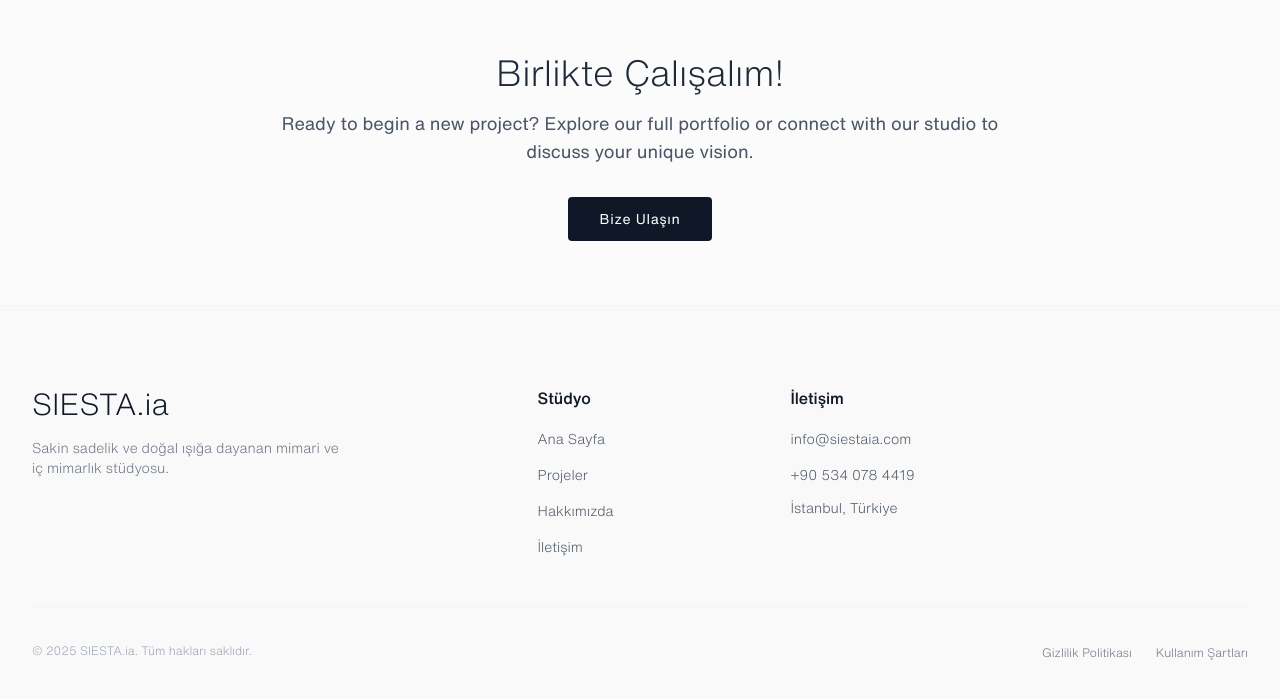
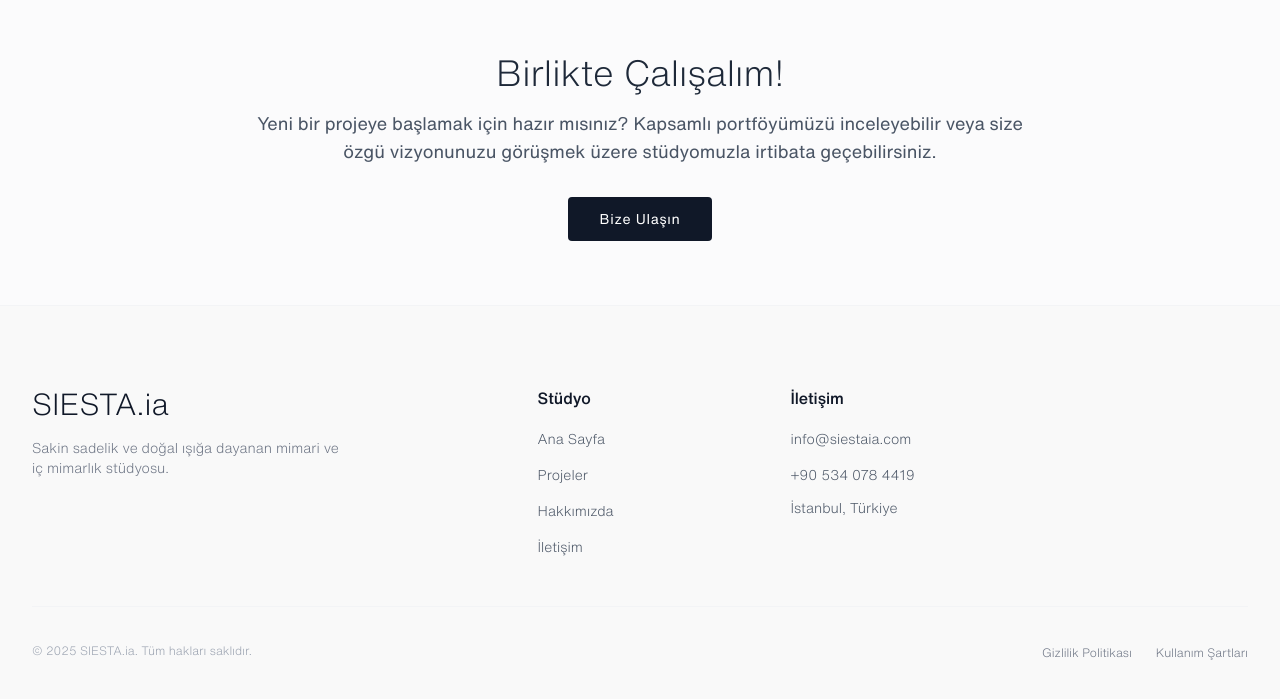
Before and after one commit to ongunumutyelbasi/siesta-ia, a Next.js app: page / in a window 1280 px wide. Shown: the part 1402-2101 px from the top of the page. Built offline with nearby package versions, Linux system fonts and the light colour scheme.

Commit message:
'Birlikte Çalışalım' section text updated.

```diff
--- a/app/page.tsx
+++ b/app/page.tsx
@@ -82,7 +82,7 @@ export default function Home() {
               Birlikte Çalışalım!
             </h2>
             <p className="text-lg text-gray-600 mb-8 max-w-3xl mx-auto">
-              Ready to begin a new project? Explore our full portfolio or connect with our studio to discuss your unique vision.
+              Yeni bir projeye başlamak için hazır mısınız? Kapsamlı portföyümüzü inceleyebilir veya size özgü vizyonunuzu görüşmek üzere stüdyomuzla irtibata geçebilirsiniz.
             </p>
             <a
               href="/iletisim"
```
